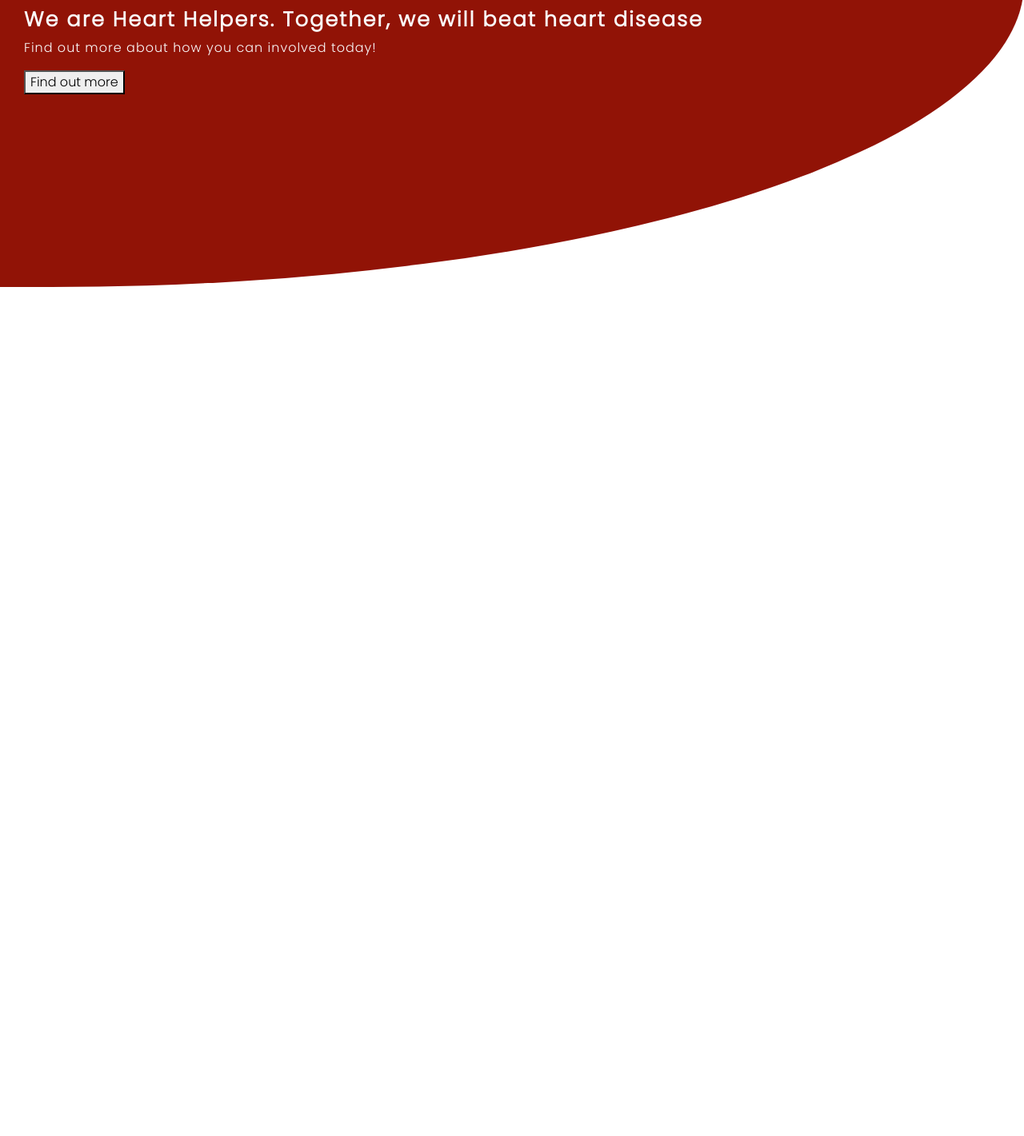
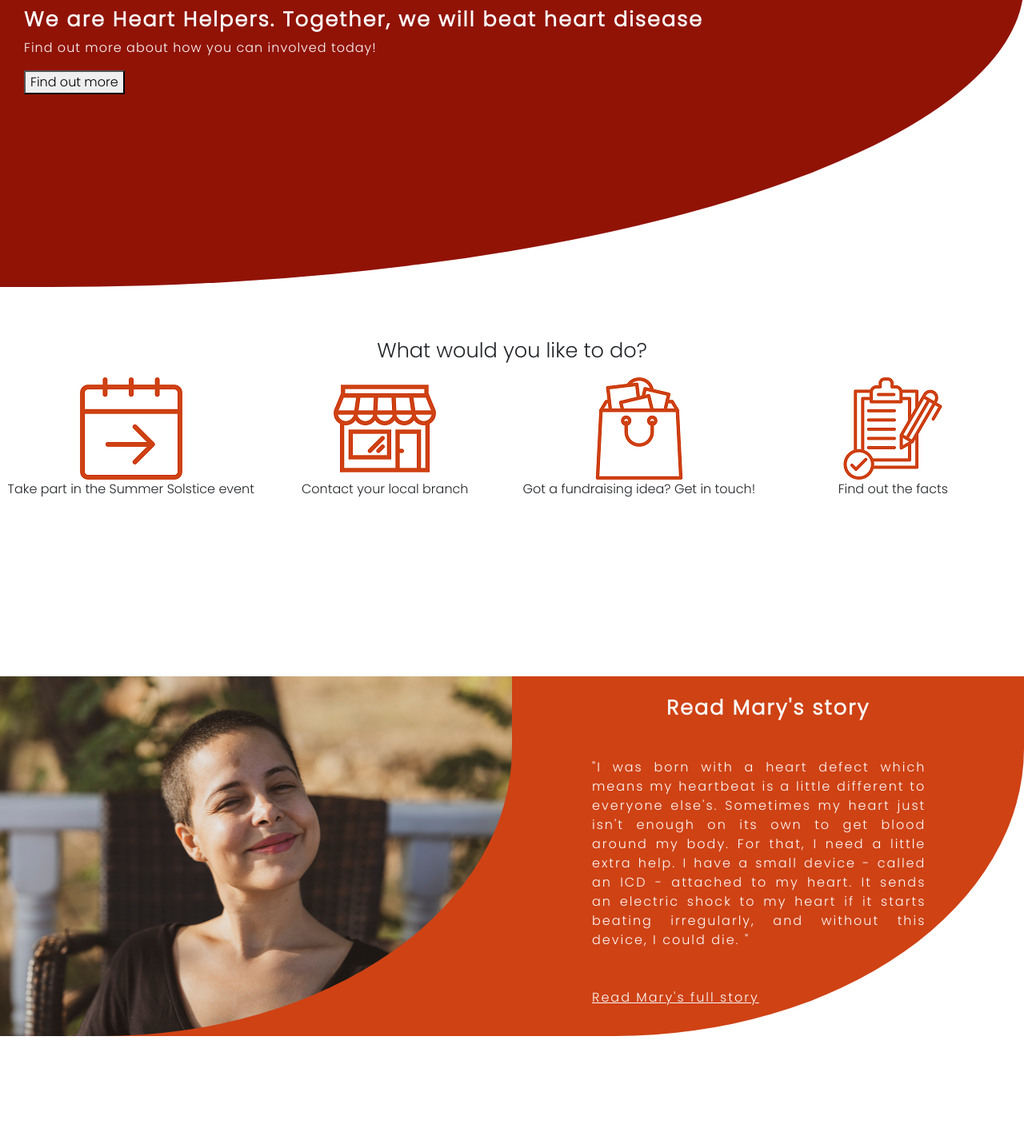
Before and after one commit to Dan-Matthews-23/Heart-Helpers, a plain HTML site: page index.html in a window 1280 px wide. Shown: the part 497-1918 px from the top of the page at 80% size. Before the commit the page ends 904 px from the top, so only its background shows below. Drawn offline with nearby package versions, Linux system fonts and the light colour scheme.

Commit message:
UPDATE style.css, index.html to correct errors with responsiveness

```diff
--- a/assets/css/style.css
+++ b/assets/css/style.css
@@ -266,24 +266,20 @@ Colour Palette
 
 
 .row-summer-solstice-left
-{ background-color: #911306;
-
-
-}
+{ background-color: #cf4214 }
 
 
 .col-summer-solstice-background-left
 {
-  /*border:solid black;
-  background-image: url("/assets/images/Mary-resize-three.png");*/
-  background-color: white;
-  border-radius: 0% 0% 80% 0%;
-  height:450px;
-  width: 70%;
-  background-position: center;
-  background-repeat: no-repeat;
-  margin: auto;
-
+  /*border:solid black;*/
+  background-image: url("/assets/images/Mary-resize-three.png");
+  background-color: #cf4214;
+  border-radius: 0% 0% 80% 00%;
+  height: 450px;
+  width: 100%;
+  background-position: center; /* Center the image */
+  background-repeat: no-repeat; /* Do not repeat the image */
+  background-size: cover;
 
 }
 
@@ -300,10 +296,8 @@ Colour Palette
 {
 
   /*border:solid black;*/
-  background-color:#911306;
-
-  border-radius: 0% 0% 80% 0%;
-
+  background-color:#cf4214;
+  border-radius: 0% 0% 80% 00%;
 
 }
 
@@ -311,43 +305,46 @@ Colour Palette
 .col-summer-solstice-background-right
 {
 
-  /*background-image: url("/assets/images/Mary.jpg");*/
- /*border:solid black;*/
-  /*border-radius: 0% 0% 0% 0%;*/
-  height: 450px;
+
+  height:450px;
   width: 100%;
-  background-position: center; /* Center the image */
-  background-repeat: no-repeat; /* Do not repeat the image */
-  background-size: cover;
+  text-align: justify;
+  /*padding: 20px 20px 20px 20px;*/
+
+
 
 }
 
-.col-summer-solstice-logo-right
+/*.col-mary-logo-right
 {
-  text-align:top;
-  padding: 0px 0px 0px 0px;
-  /*border:solid black;*/
-  /*background-image: url(/assets/images/);*/
+  border-style:solid;
+  border-color: black;
+
+  border:solid black;
+  background-image: url(/assets/images/);
+
+}*/
+
+.header-summer-solstice
+{
+
+  color: #fafafa;
+  letter-spacing: 2px;
+  font-display: block;
+  font-size: adjust;
+  font-weight: bold;
+
 
 }
 
-.header-summer-solstice
+.summer-solstice-body
 {
   color: #fafafa;
   letter-spacing: 2px;
   font-display: block;
   font-size: adjust;
-  font-weight: bold;
-  text-align: center;
-}
+  text-align: justify;
 
-.summer-solstice
-{
-  color: #fafafa;
-  letter-spacing: 2px;
-  font-display: block;
-  font-size: adjust;
-  text-align: center;
 }
 
 
@@ -762,3 +759,5 @@ TO SAY WHERE I LEARNED THEM
 @media screen and (max-width: 400px) {    .col-header-background-left { display: none; } }
 
 @media screen and (max-width: 1074px) {    #nav-bar, #nav-bar a, .nav-links { float: none; width: 100%; } }
+
+@media screen and (max-width: 661px) {    .col-summer-solstice-background-left { display: none; } }
--- a/index.html
+++ b/index.html
@@ -58,7 +58,7 @@
         </div>
     </header>
 
-    <!--<section class="user-choice">
+    <section class="user-choice">
         <div class="container-fluid g-0">
             <div class="row user-choice-row-header align-center">
                 <div class="col-12 col-sm-12 col-md-12 col-lg-12 col-xl-12 g-0 ">
@@ -86,24 +86,18 @@
                 </div>
             </div>
         </div>
-    </section>-->
+    </section>
 
 
     <!--<section class="summer-solstice">
     <div class="container-fluid g-0">
         <div class="row g-0">
-            <div class="col-12 col-sm-12 col-md-12 col-lg-12 col-xl-6 g-0">
+            <div class="col">
                 <div class="row row-summer-solstice-left g-0">
-                    <div class=" col-12 col-summer-solstice-background-left g-0 rounded-circle with-borders">
-
-                        <div class="col-6 xlg-padding align-center" >
-
-                        </div>
-
-                    </div>
+                    <div class="col col-summer-solstice-background-left g-0 rounded-circle with-borders"></div>
                 </div>
             </div>
-            <div class="col-12 col-sm-12 col-md-12 col-lg-12 col-xl-6 g-0">
+            <div class="col">
                 <div class="row row-summer-solstice-right g-0">
                     <div class="col-summer-solstice-background-right g-0">
                         <div class="align-center col-12 xlg-paddings">
@@ -122,9 +116,88 @@
 
         </div>
     </div>
-    </section>-->
+    </section>    -->
 
-    <!--<section class="mary">
+    <section class="summer-solstice">
+        <div class="container-fluid g-0">
+            <div class="row g-0">
+                <div class="col-12 col-sm-12 col-md-12 col-lg-12 col-xl-6 g-0">
+                    <div class="row row-summer-solstice-left g-0">
+                        <div class=" col-summer-solstice-background-left g-0"></div>
+                    </div>
+                </div>
+                <div class="col-12 col-sm-12 col-md-12 col-lg-12 col-xl-6 g-0">
+                    <div class="row row-summer-solstice-right g-0">
+                        <div class="col-summer-solstice-background-right g-0">
+                            <div class="col-12 col-sm-12 col-md-12 col-lg-12 col-xl-6 g-0 align-center md-padding">
+                                <h1 class="header-summer-solstice lg-padding">Read Mary's story</h1>
+                            </div>
+                            <div class="col-10  ">
+                                <p class="summer-solstice-body lg-padding-left-focus">
+                                    "I was born with a heart defect which means my heartbeat is a little different to everyone else's. Sometimes my heart just isn't
+                                    enough on its own to get blood around my body. For that, I need a little extra help. I have a small device -
+                                    called an ICD - attached to my heart. It sends an electric shock to my heart if it starts beating irregularly, and
+                                    without this device, I could die. <!--I need to have regular appointments with my consultant to make sure it's still working
+                                    properly. I need to be careful not to move too much in case the leads displace, and even then there's always the chance
+                                    that the ICD might stop working as it should, as everything else electronic. With your help, we can fund vital research into the causes, treatment, and eventually, cure of all heart disease. It really is
+                                    so important we do everything we can.-->"</p>
+                            </div>
+                            <div class="col-10 lg-padding-left-focus ">
+                                <p class="summer-solstice-body"><a class="more-stories" target="_blank" href="#testimonies.html"><u>Read Mary's full story</u></a></p>
+                            </div>
+                         </div>
+                    </div>
+                </div>
+            </div>
+        </div>
+        </section>
+
+
+
+
+
+
+
+
+
+
+
+
+
+
+
+
+
+
+
+
+
+
+
+
+
+
+
+
+
+
+
+
+
+
+
+
+
+
+
+
+
+
+
+
+
+
+    <section class="mary">
         <div class="container-fluid g-0">
             <div class="row g-0">
                 <div class="col-12 col-sm-12 col-md-12 col-lg-12 col-xl-6 g-0">
@@ -146,7 +219,7 @@
                                     without this device, I could die. <!--I need to have regular appointments with my consultant to make sure it's still working
                                     properly. I need to be careful not to move too much in case the leads displace, and even then there's always the chance
                                     that the ICD might stop working as it should, as everything else electronic. With your help, we can fund vital research into the causes, treatment, and eventually, cure of all heart disease. It really is
-                                    so important we do everything we can.--><!--"</p>
+                                    so important we do everything we can.-->"</p>
                             </div>
                             <div class="col-10 lg-padding-left-focus ">
                                 <p class="mary-body"><a class="more-stories" target="_blank" href="#testimonies.html"><u>Read Mary's full story</u></a></p>
@@ -156,11 +229,11 @@
                 </div>
             </div>
         </div>
-        </section> -->
+        </section>
         <br>
-        <!--<hr class="footer-break">-->
+
         <br>
-        <!--<footer class="footer-style">
+        <footer class="footer-style">
             <div class="container-fluid g-0">
                 <div class="row g-0 ">
                     <div class="col-12 col-sm-12 col-md-12 col-lg-12 col-xl-6 g-0 align-center ">
@@ -204,6 +277,6 @@
                     </div>
                 </div>
             </div>
-        </footer>-->
+        </footer>
     </body>
 </html>
```
